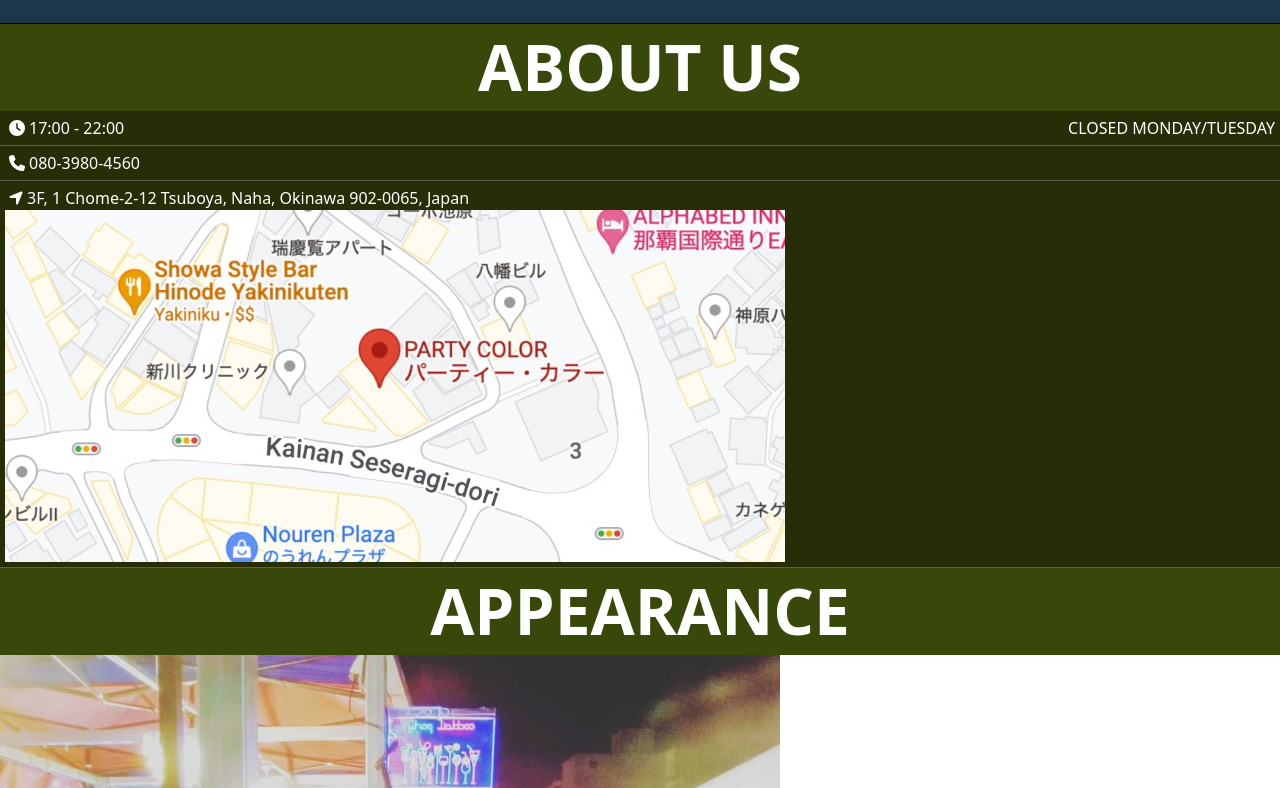
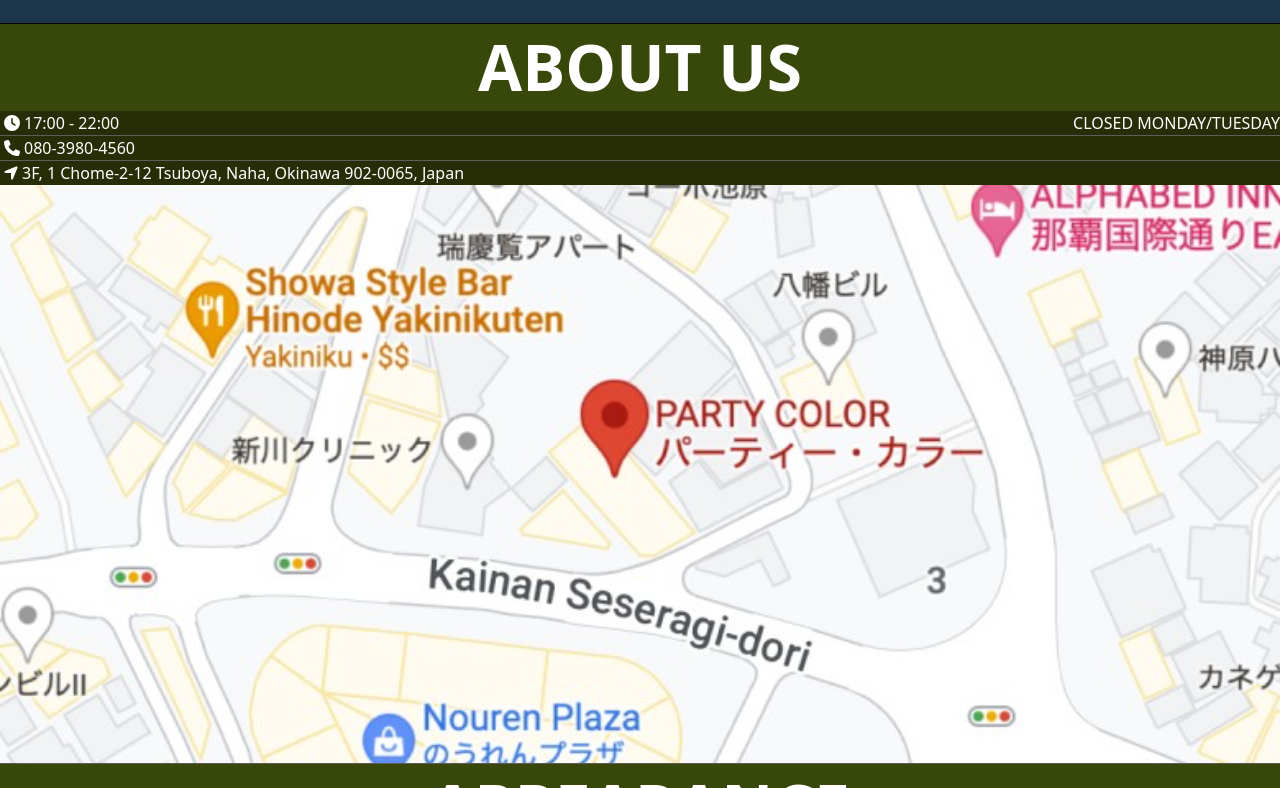
Before and after one commit to KrimssmirK/partyui, a React (Create React App) app: page / in a window 1280 px wide. Shown: the part 4652-5440 px from the top of the page. Built offline with nearby package versions, Linux system fonts and the light colour scheme.

Commit message:
fixed the image size

```diff
--- a/src/about/aboutus.css
+++ b/src/about/aboutus.css
@@ -13,9 +13,11 @@
 }
 
 .AboutUs img {
-  max-width: 100vw;
-  max-height: 100vw;
-  object-fit: fill;
+  /* padding: 0px;
+  margin: 0px; */
+  width: inherit;
+  height: inherit;
+  /* object-fit: cover;  */
 }
 
 .insta-icon {
@@ -31,10 +33,14 @@
   background-color: #272D06;
   color: white;
   border-bottom: 1px solid #615B5B;
-  padding:5px;
+  padding:0px;
   margin:0;
 }
 
 .AboutUs-description p {
   margin:0;
 }
+
+.AboutUs .container-fluid {
+  padding: 0;
+}
--- a/src/about/aboutus.js
+++ b/src/about/aboutus.js
@@ -37,14 +37,14 @@ const AboutUs = () =>
         <FontAwesomeIcon icon={faLocationArrow} className='arrow-icon pt-1 px-1' />
         <p>3F, 1 Chome-2-12 Tsuboya, Naha, Okinawa 902-0065, Japan</p>
       </div>
-      <div>
+      <div className='container-fluid' >
         <img src={location} alt='location map of party color' />
       </div>
     </div>
     <div className='AboutUs-title'>
       <h2>APPEARANCE</h2>
     </div>
-    <div>
+    <div className='container-fluid'>
       <img src={appearance} alt='image inside of party color' />
     </div>
     <div className='AboutUs-title d-flex justify-content-between'>
```
